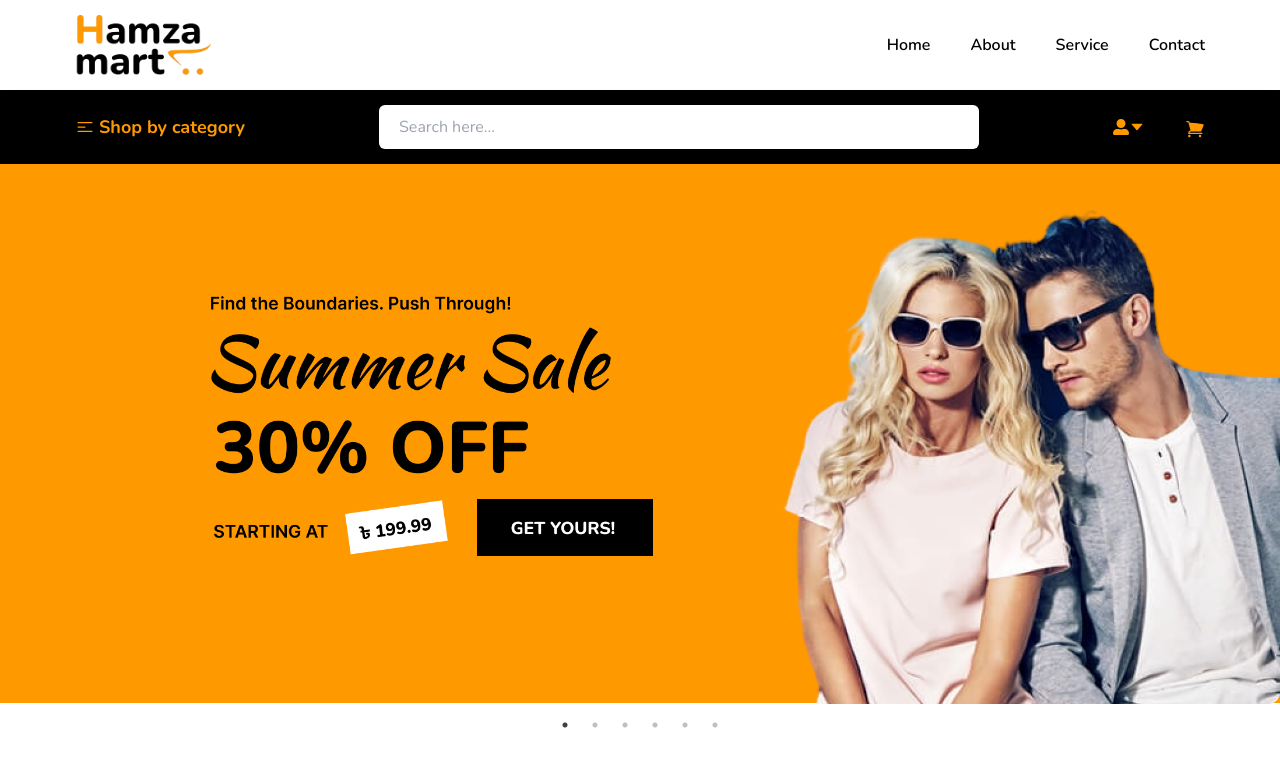
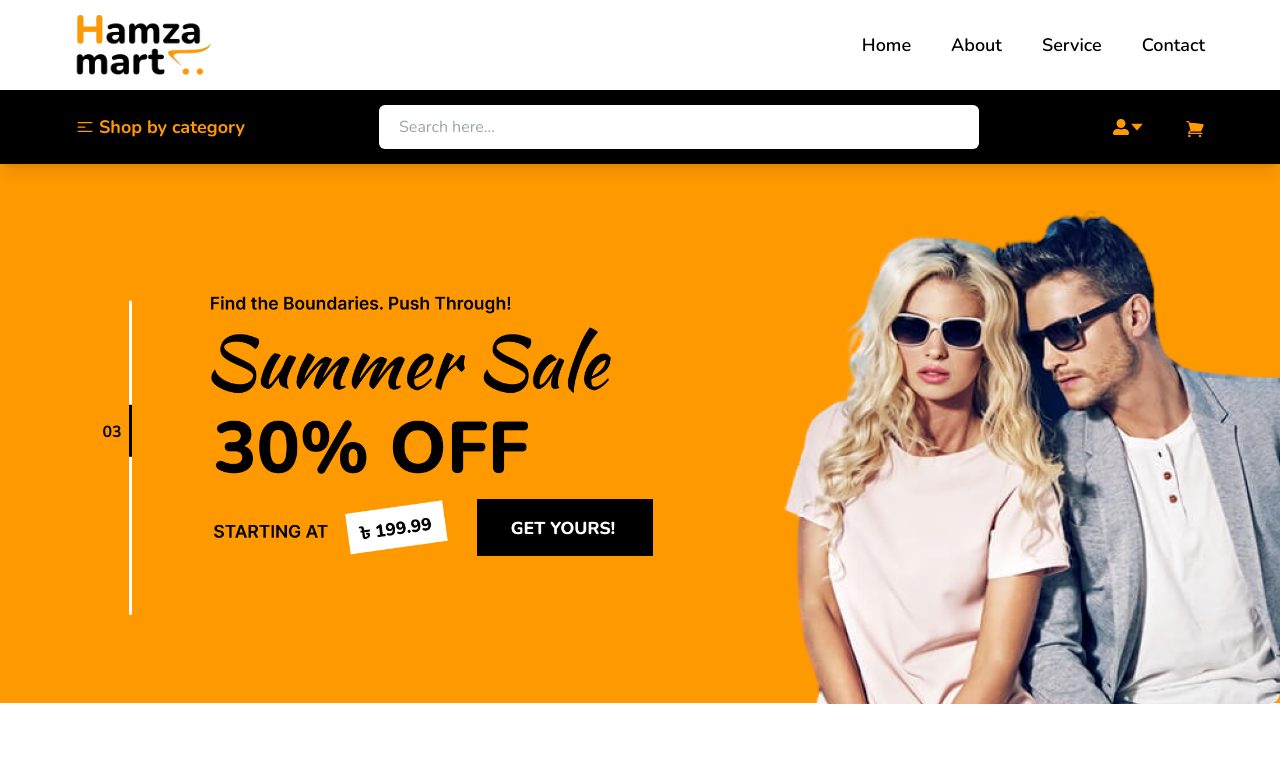
Before and after one commit to HamzaAltamas/HamzaMart-Ecommerce, a React (Vite) app: page / in a window 1280 px wide. Shown: the top 766 px of the page. Built offline with nearby package versions, Linux system fonts and the light colour scheme.

Commit message:
banner slick compete with react slick with slick dots customization.

```diff
--- a/src/components/Layout/Banner.jsx
+++ b/src/components/Layout/Banner.jsx
@@ -1,65 +1,95 @@
-import React from 'react'
+import React, { useState } from 'react'
 import Slider from 'react-slick'
 import "slick-carousel/slick/slick.css";
 import "slick-carousel/slick/slick-theme.css";
 import Images from './Images';
-import { Link } from 'react-router-dom';
+import { Link, redirect } from 'react-router-dom';
 
 const Banner = () => {
-
+let [dotActive,setDotActive] = useState(0)
    let settings = {
       dots: true,
       infinite: true,
       slidesToShow: 1,
       slidesToScroll: 1,
-    //   autoplay: true,
-    //   autoplaySpeed: 2000,
+      autoplay: true,
+      autoplaySpeed: 2000,
        pauseOnHover: true,
-       arrows: true,
-    //     appendDots: dots => (
-    //     <div
-    //       style={{
-    //         padding: "10px"
-    //       }}
-    //     >
-    //       <ul style={{ display:"block"}}> {dots} </ul>
-    //     </div>
-    //   ),
-    //   customPaging: i => (
-    //     <div
-    //       style={{
-    //         width: "30px",
-    //         color: "blue",
-    //         borderRight: "3px red solid",
-    //       }}
-    //     >
-    //       0{i + 1}
-    //     </div>
-    //   )
+     arrows: true,
+       beforeChange: (prev, next) => {
+    setDotActive(next);
+  },
+        appendDots: dots => (
+        <div>
+          <ul style={{ display:"block"}}> {dots} </ul>
+        </div>
+      ),
+      customPaging: i => (
+        <div
+          style={
+            i === dotActive ?
+              {
+              fontFamily: "'Nunito', sans-serif",
+              width: "30px",
+            color: "black",
+            borderRight: "3px black solid",
+            padding: "15px 15px 15px 0",
+                position: "absolute",
+                fontWeight: "bold",
+                color: "black",
+
+        }
+          :
+              {
+                fontFamily: "'Nunito', sans-serif",
+                width:"30px",
+                color: "black",
+            borderRight: "3px white solid",
+            padding: "15px 15px 15px 0",
+                position: "absolute",
+                fontWeight: "bold",
+                color: "transparent",
+              fontWeight:"bold",
+              }}
+
+        >
+          0{i + 1}
+        </div>
+      )
     };
 
 
   return (
       <>
-       <div>
-        <Slider {...settings}>
+       <div className='h-[1000px]'>
+        <Slider  {...settings}>
           <Link>
-           <div><Images imgsrc="../src/assets/images/banner.png"/></div>
+           <div><Images className="w-full h-auto" imgsrc="../src/assets/images/banner.png"/></div>
           </Link>
           <div>
-            <h3>2bdfg</h3>
+           <Link>
+           <div><Images className="w-full h-auto" imgsrc="../src/assets/images/banner.png"/></div>
+          </Link>
           </div>
           <div>
-            <h3>3bgdb</h3>
+             <Link>
+           <div><Images className="w-full h-auto" imgsrc="../src/assets/images/banner.png"/></div>
+          </Link>
           </div>
           <div>
-            <h3>4gfbdgggggggggg</h3>
+             <Link>
+           <div><Images className="w-full h-auto" imgsrc="../src/assets/images/banner.png"/></div>
+          </Link>
           </div>
           <div>
-            <h3>5</h3>
+             <Link>
+           <div><Images className="w-full h-auto" imgsrc="../src/assets/images/banner.png"/></div>
+          </Link>
           </div>
           <div>
-            <h3>6gfbfgb</h3>
+             <Link>
+           <div><Images className="w-full h-auto" imgsrc="../src/assets/images/banner.png"/></div>
+          </Link>
           </div>
         </Slider>
       </div>
--- a/src/components/Layout/Navbar.jsx
+++ b/src/components/Layout/Navbar.jsx
@@ -11,7 +11,7 @@ const Navbar = () => {
 
   useEffect(() => {
     let scrollWidt = (e) => {
-      window.innerWidth <= 1024 ?     setShow(false)  :  setShow(true);
+      window.innerWidth <= 1023 ?  setShow(false)  :  setShow(true);
     };
     scrollWidt();
     window.addEventListener("resize", scrollWidt);
@@ -31,27 +31,28 @@ const Navbar = () => {
 
             <div className="w-full md:w-full lg:w-[60%] lg:flex lg:justify-end md:justify-end items-center ">
               <HiOutlineBars3BottomRight
-                className="ml-auto  text-[25px] lg:text-[30px] lg:hidden absolute top-2.5 right-2.5"
+                className="ml-auto mt-2 md:mt-2
+                  text-[25px] lg:text-[30px] lg:hidden absolute top-2.5 right-2.5"
                 onClick={() => setShow(!show)}
               />
               {show && (
                 <List className="lg:flex items-center text-center lg:justify-end lg:gap-x-10 font-nunito text-base font-semibold mt-5 lg:mt-0">
                   <ListItem
-                    className="relative duration-100 after:content-[''] after:absolute after:left-0 after:bg-orange  after:bottom-[-1px] after:w-[0] after:h-[2px]  hover:after:w-[100%] after:duration-200 my-2.5 lg:my-0 "
+                    className="relative duration-100 after:content-[''] after:absolute after:left-0 after:bg-orange  after:bottom-[-1px] after:w-[0] after:h-[2px]  hover:after:w-[100%] after:duration-200 my-2.5 lg:my-0 text-sm md:text-md lg:text-lg "
                     item="Home"
                     href="/"
                   />
                   <ListItem
-                    className="relative duration-100 after:content-[''] after:absolute after:left-0 after:bg-orange  after:bottom-[-1px] after:w-[0] after:h-[2px]  hover:after:w-[100%] after:duration-200 my-2.5 lg:my-0"
+                    className="relative duration-100 after:content-[''] after:absolute after:left-0 after:bg-orange  after:bottom-[-1px] after:w-[0] after:h-[2px]  hover:after:w-[100%] after:duration-200 my-2.5 lg:my-0 text-sm md:text-md lg:text-lg"
                     item="About"
                     href="/about"
                   />
                   <ListItem
-                    className="relative duration-100 after:content-[''] after:absolute after:left-0 after:bg-orange  after:bottom-[-1px] after:w-[0] after:h-[2px]  hover:after:w-[100%] after:duration-200 my-2.5 lg:my-0"
+                    className="relative duration-100 after:content-[''] after:absolute after:left-0 after:bg-orange  after:bottom-[-1px] after:w-[0] after:h-[2px]  hover:after:w-[100%] after:duration-200 my-2.5 lg:my-0 text-sm md:text-md lg:text-lg"
                     item="Service"
                   />
                   <ListItem
-                    className="relative duration-100 after:content-[''] after:absolute after:left-0 after:bg-orange  after:bottom-[-1px] after:w-[0] after:h-[2px]  hover:after:w-[100%] after:duration-200 my-2.5 lg:my-0"
+                    className="relative duration-100 after:content-[''] after:absolute after:left-0 after:bg-orange  after:bottom-[-1px] after:w-[0] after:h-[2px]  hover:after:w-[100%] after:duration-200 my-2.5 lg:my-0 text-sm md:text-md lg:text-lg"
                     item="Contact"
                   />
                 </List>
--- a/src/components/Layout/RootLayout.jsx
+++ b/src/components/Layout/RootLayout.jsx
@@ -1,13 +1,28 @@
-import React from "react";
+import React, { useEffect, useRef, useState } from "react";
 import { Outlet } from "react-router-dom";
 import Header from "./Header";
 import Navbar from "./Navbar";
 
 const RootLayout = () => {
+  let [navScroll, setNavScroll] = useState(false)
+  // let [oldScroll, setOldScroll] = useState('')
+
+  useEffect(() => {
+    let oldScroll = 0
+    window.addEventListener("scroll", (e) => {
+    window.pageYOffset > oldScroll ?  setNavScroll(true) : setNavScroll(false)
+    oldScroll = window.pageYOffset
+  })
+
+  },[])
+
   return (
     <>
-      <Navbar />
+      <div className={`nav-wrapper ${navScroll ? "up" : "down"}`}>
+        <Navbar />
       <Header />
+      </div>
+
       <Outlet/>
     </>
   );
--- a/src/index.css
+++ b/src/index.css
@@ -5,13 +5,48 @@
 html{
     overflow-x: hidden !important;
 }
+/* banner slick design */
+.slick-dots{
+
+ position: absolute;
+ top: 50%;
+ left: 8%;
+ color: black;
+ width: 20px;
+ transform: translateY(-50%);
+ -webkit-transform: translateY(-50%);
+ -moz-transform: translateY(-50%);
+ -ms-transform: translateY(-50%);
+ -o-transform: translateY(-50%);
+}
+
+.slick-dots ul li{
+ margin: 13px 0 !important;
+
+}
+/* .slick-dots ul li div{
+  width: 40px !important;
+} */
 /* slick */
-.slick-dots ul{
-  display: flex !important;
-  flex-direction: column;
-  flex-wrap: wrap;
+
+/* nav sroll functionality */
+.nav-wrapper{
+  transition: 1.5s;
+  -webkit-transition: 1s;
+  -moz-transition: 1.5s;
+  -ms-transition: 1.5s;
+  -o-transition: 1.5s;
 }
-.slick-dots ul li{
-  padding: 10px 0 !important;
+.up{
+  position: fixed;
+   width: 100%;
+  top: -200px;
+  z-index: 999999999999;
 }
-/* slick */
+.down{
+ top: 0;
+  position: sticky;
+   width: 100%;
+
+  z-index: 999999999999;
+}
```
Also changed, not shown: src/components/Layout/Header.jsx (+11 -11 lines).
